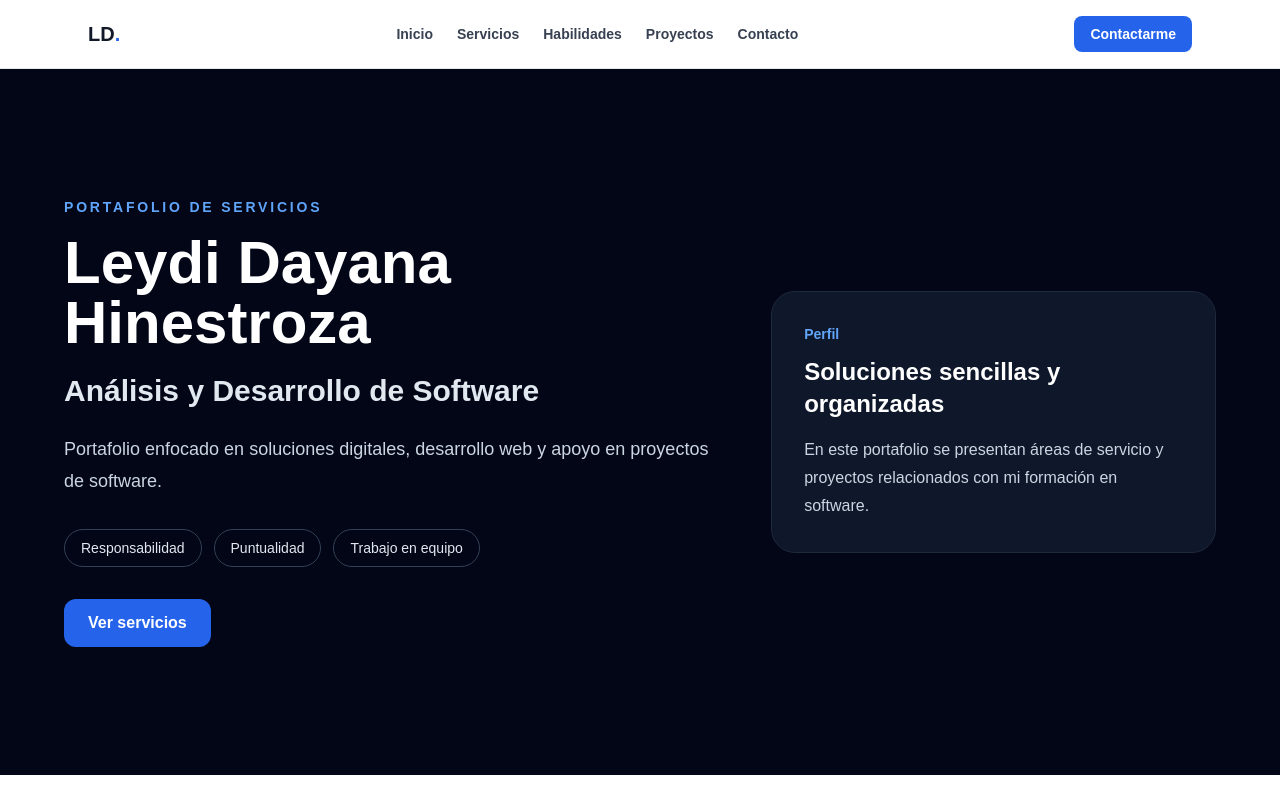
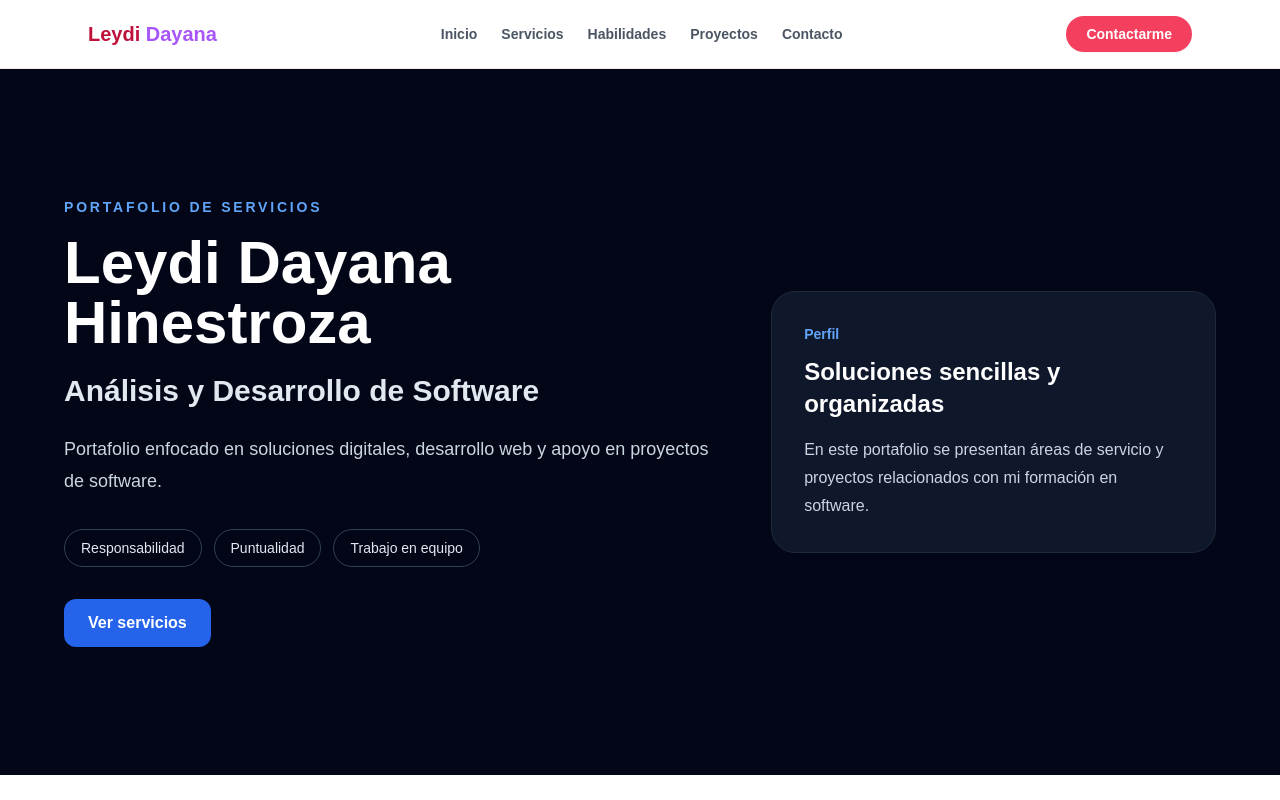
Before and after one commit to hinestrozadayana870-lang/Portafolio, a React (Vite) app: page / in a window 1280 px wide. Shown: the top 800 px of the page. Built offline with nearby package versions, Linux system fonts and the light colour scheme.

Commit message:
Aplicar estilo femenino al portafolio

```diff
--- a/src/components/Header.jsx
+++ b/src/components/Header.jsx
@@ -1,18 +1,20 @@
 const Header = () => {
   return (
-    <header className="sticky top-0 z-20 border-b border-gray-200 bg-white/95 backdrop-blur">
+    <header className="sticky top-0 z-20 border-b border-rose-100 bg-white/95 backdrop-blur">
       <nav className="mx-auto flex max-w-6xl items-center justify-between px-6 py-4" aria-label="Navegación principal">
-        <a href="#inicio" className="text-xl font-extrabold text-gray-900">
-          LD<span className="text-blue-600">.</span>
+        <a href="#inicio" className="text-xl font-bold text-rose-700">
+          Leydi <span className="text-purple-500">Dayana</span>
         </a>
+
         <ul className="hidden gap-6 text-sm font-semibold md:flex">
-          <li><a href="#inicio" className="text-gray-700 hover:text-blue-600">Inicio</a></li>
-          <li><a href="#servicios" className="text-gray-700 hover:text-blue-600">Servicios</a></li>
-          <li><a href="#habilidades" className="text-gray-700 hover:text-blue-600">Habilidades</a></li>
-          <li><a href="#proyectos" className="text-gray-700 hover:text-blue-600">Proyectos</a></li>
-          <li><a href="#contacto" className="text-gray-700 hover:text-blue-600">Contacto</a></li>
+          <li><a href="#inicio" className="text-gray-600 hover:text-rose-600">Inicio</a></li>
+          <li><a href="#servicios" className="text-gray-600 hover:text-rose-600">Servicios</a></li>
+          <li><a href="#habilidades" className="text-gray-600 hover:text-rose-600">Habilidades</a></li>
+          <li><a href="#proyectos" className="text-gray-600 hover:text-rose-600">Proyectos</a></li>
+          <li><a href="#contacto" className="text-gray-600 hover:text-rose-600">Contacto</a></li>
         </ul>
-        <a href="#contacto" className="rounded-lg bg-blue-600 px-4 py-2 text-sm font-bold text-white hover:bg-blue-700">
+
+        <a href="#contacto" className="rounded-full bg-rose-500 px-5 py-2 text-sm font-bold text-white shadow-sm hover:bg-rose-600">
           Contactarme
         </a>
       </nav>
```
